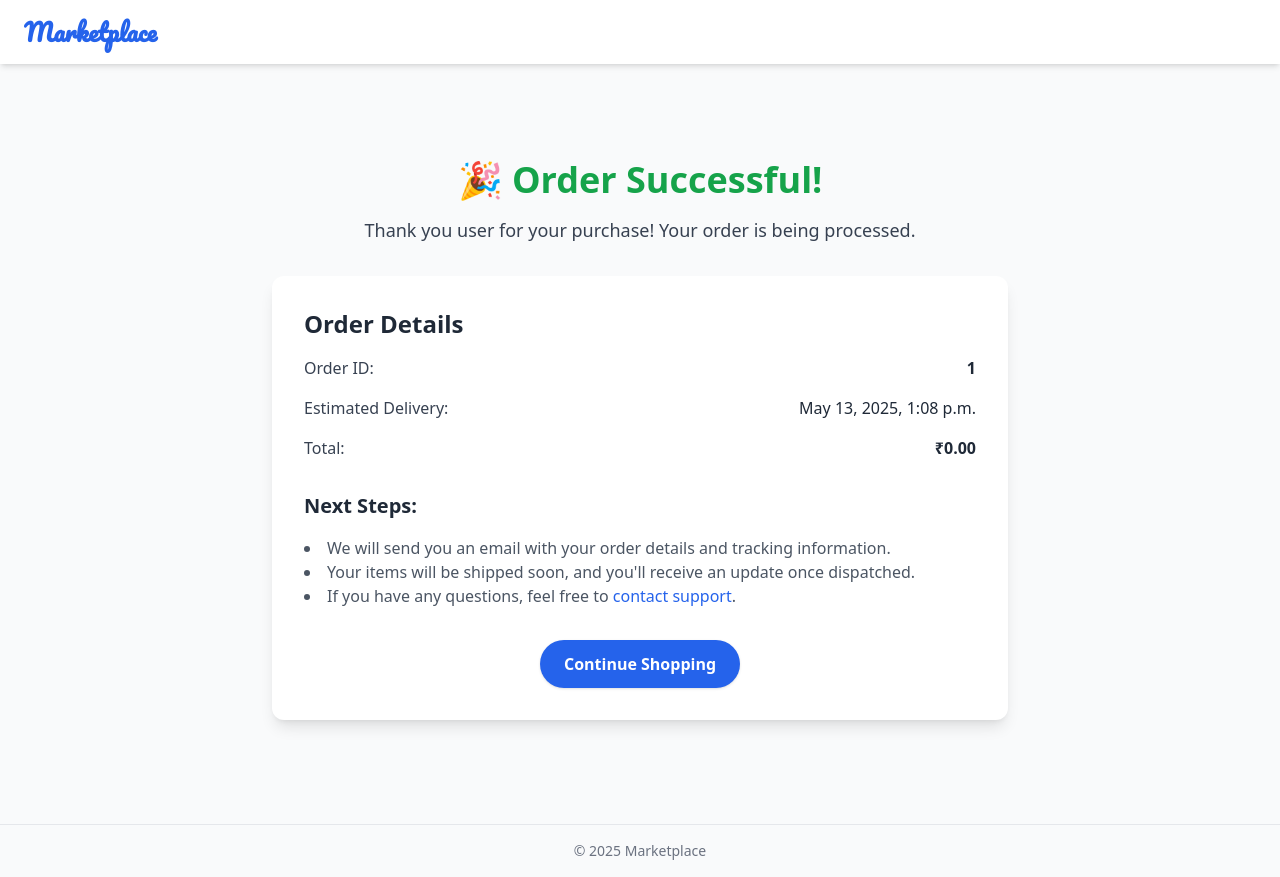
After one commit to laksh8/seller_server, a Django app: page /checkout/ in a window 1280 px wide. The commit adds this page. Run offline with Django 5.2, Linux system fonts and the light colour scheme; data comes from the database, SQL or seed files in the repository; data that the repository does not hold is empty; some libraries are stand-ins or nearby versions.

Commit message:
cart functionality

```diff
--- a/core/Templates/Product_detail.html
+++ b/core/Templates/Product_detail.html
@@ -1,4 +1,4 @@
-{% extends 'store/base.html' %}
+{% extends 'base.html' %}
 {% block title %}{{ product.name }}{% endblock %}
 
 {% block content %}
@@ -7,6 +7,6 @@
     <p class="mb-4 text-gray-700">{{ product.description }}</p>
     <p class="text-lg text-blue-600 font-semibold mb-2">Price: ₹{{ product.price }}</p>
     <p class="mb-4 text-gray-600">In Stock: {{ product.available_quantity }}</p>
-    <a href="{% url 'product_catalog' %}" class="inline-block text-blue-500 hover:underline">&larr; Back to Catalog</a>
+    <a href="/" class="inline-block text-blue-500 hover:underline">&larr; Back to Catalog</a>
 </div>
 {% endblock %}
--- a/core/Templates/base.html
+++ b/core/Templates/base.html
@@ -30,7 +30,7 @@
     </main>
 
     <footer class="mt-10 text-center text-gray-500 text-sm py-4 border-t">
-        &copy; 2025 My Marketplace
+        &copy; 2025 Marketplace
     </footer>
 </body>
 
--- /dev/null
+++ b/core/Templates/checkout_success.html
@@ -0,0 +1,45 @@
+{% extends 'base.html' %}
+{% block content %}
+<div class="max-w-3xl mx-auto px-4 py-16">
+    <div class="text-center mb-8">
+        <h1 class="text-4xl font-bold text-green-600 mb-4">🎉 Order Successful!</h1>
+        <p class="text-lg text-gray-700">Thank you {{ name }} for your purchase! Your order is being processed.</p>
+    </div>
+
+    <div class="bg-white shadow-lg rounded-xl p-8">
+        <h2 class="text-2xl font-semibold text-gray-800 mb-4">Order Details</h2>
+
+        <div class="space-y-4">
+            <div class="flex justify-between">
+                <span class="font-medium text-gray-700">Order ID:</span>
+                <span class="text-gray-800 font-bold">{{ order_id }}</span>
+            </div>
+            <div class="flex justify-between">
+                <span class="font-medium text-gray-700">Estimated Delivery:</span>
+                <span class="text-gray-800">{{ estimated_delivery }}</span>
+            </div>
+            <div class="flex justify-between">
+                <span class="font-medium text-gray-700">Total:</span>
+                <span class="text-gray-800 font-bold">₹{{ total_amount }}</span>
+            </div>
+        </div>
+
+        <div class="mt-8">
+            <h3 class="text-xl font-semibold text-gray-800 mb-4">Next Steps:</h3>
+            <ul class="list-disc list-inside text-gray-600">
+                <li>We will send you an email with your order details and tracking information.</li>
+                <li>Your items will be shipped soon, and you'll receive an update once dispatched.</li>
+                <li>If you have any questions, feel free to <a href="mailto:support@yourstore.com"
+                        class="text-blue-600 hover:underline">contact support</a>.</li>
+            </ul>
+        </div>
+
+        <div class="mt-8 text-center">
+            <a href="/"
+                class="inline-block bg-blue-600 hover:bg-blue-700 text-white font-semibold py-3 px-6 rounded-full shadow transition duration-200">
+                Continue Shopping
+            </a>
+        </div>
+    </div>
+</div>
+{% endblock %}
--- a/core/models.py
+++ b/core/models.py
@@ -2,7 +2,7 @@ from django.db import models
 from django.contrib.auth.models import User
 
 class Buyer(models.Model):
-    user = models.OneToOneField(User, on_delete=models.CASCADE)  # Or just store name/email
+    user = models.OneToOneField(User, on_delete=models.CASCADE)
     address = models.TextField()
     phone = models.CharField(max_length=20)
 
@@ -17,16 +17,23 @@ class Product(models.Model):
     available_quantity = models.IntegerField()
 
 class Order(models.Model):
-    buyer = models.ForeignKey(Buyer, on_delete=models.CASCADE)
+    buyer = models.CharField(max_length=100)
     created_at = models.DateTimeField(auto_now_add=True)
     total_amount = models.DecimalField(max_digits=10, decimal_places=2)
     status = models.CharField(max_length=20, choices=[('pending', 'Pending'), ('paid', 'Paid')])
 
+    def __str__(self):
+        return f"Order #{self.id} - {self.status}"
+
 class OrderItem(models.Model):
-    order = models.ForeignKey(Order, related_name='items', on_delete=models.CASCADE) # related name allows
-    product = models.ForeignKey(Product, on_delete=models.CASCADE)
+    order = models.ForeignKey(Order, related_name='items', on_delete=models.CASCADE)
+    product = models.ForeignKey('Product', on_delete=models.CASCADE)
     quantity = models.IntegerField()
-    price = models.DecimalField(max_digits=10, decimal_places=2)  # price at the time of order
+    price = models.DecimalField(max_digits=10, decimal_places=2)
+
+    def __str__(self):
+        return f"{self.product.name} x {self.quantity}"
+
 
 class Invoice(models.Model):
     order = models.OneToOneField(Order, on_delete=models.CASCADE)
--- a/core/urls.py
+++ b/core/urls.py
@@ -4,4 +4,8 @@ from . import views
 urlpatterns = [
     path('', views.product_catalog, name='product_catalog'),
     path('product/<int:pk>/', views.product_detail, name='product_detail'),
+    path('add-to-cart/<int:product_id>/', views.add_to_cart, name='add_to_cart'),
+    path('cart/', views.view_cart, name='view_cart'),
+    path('checkout/', views.checkout, name='checkout'),
+    path('product_list/', views.product_list, name = 'product_list'),
 ]
--- a/core/views.py
+++ b/core/views.py
@@ -1,17 +1,92 @@
+from django.utils import timezone
+from decimal import Decimal
 from django.shortcuts import render
 
 from core.utils.token_utils import decode_user_token
-from .models import Product
+from .models import Order, OrderItem, Product
+
+username = 'user'
 
 def product_catalog(request):
+    global username
     token = request.GET.get('token')
+
+    cart = request.session.get('cart', {})
+    cart_item_count = sum(cart.values())  # total quantity of all items
+
     user = decode_user_token(token)
     username = 'user'
     if user:
         username = user['username']
     products = Product.objects.filter(available_quantity__gt=0)
-    return render(request, 'catalog.html', {'products': products, 'username': username})
+    return render(request, 'catalog.html', {'products': products, 'username': username, 'cart_item_count': cart_item_count,})
+
+def product_list(request):
+    products = Product.objects.all()
+    return render(request, 'product_list.html', {'products': products})
 
 def product_detail(request, pk):
     product = Product.objects.get(pk=pk)
     return render(request, 'product_detail.html', {'product': product})
+
+# views.py
+from django.shortcuts import render, redirect, get_object_or_404
+from .models import Product
+
+def add_to_cart(request, product_id):
+    cart = request.session.get('cart', {})
+    cart[product_id] = cart.get(product_id, 0) + 1
+    request.session['cart'] = cart
+    return redirect('product_catalog')  # or wherever you want to redirect
+
+def view_cart(request):
+    cart = request.session.get('cart', {})
+    products = Product.objects.filter(id__in=cart.keys())
+    cart_items = [
+        {'product': p, 'quantity': cart[str(p.id)], 'total': p.price * cart[str(p.id)]}
+        for p in products
+    ]
+    return render(request, 'cart.html', {'cart_items': cart_items})
+
+def checkout(request):
+    # Assuming the cart is stored in the session
+    cart = request.session.get('cart', {})
+
+    # Calculate the total amount
+    total_amount = Decimal('0.00')
+    items = []
+    for product_id, quantity in cart.items():
+        product = Product.objects.get(id=product_id)
+        total_amount += product.price * quantity
+        items.append({
+            'product': product,
+            'quantity': quantity,
+            'price': product.price,
+        })
+
+    # Save the order to the database
+    order = Order.objects.create(
+        buyer = username,  # Assuming the user is logged in
+        total_amount=total_amount,
+        status='paid',  # You can change this based on payment gateway status
+    )
+
+    # Save the order items
+    for item in items:
+        OrderItem.objects.create(
+            order=order,
+            product=item['product'],
+            quantity=item['quantity'],
+            price=item['price'],
+        )
+
+    # Clear the cart after order is placed
+    request.session['cart'] = {}
+
+    # Send the order details to the success template
+    return render(request, 'checkout_success.html', {
+        'order_id': order.id,
+        'estimated_delivery': timezone.now() + timezone.timedelta(days=7),  # Adjust this as needed
+        'total_amount': total_amount,
+        'name':username,
+    })
```
Also changed, not shown: core/Templates/cart.html (added, +33 -0 lines), core/Templates/catalog.html (+38 -3 lines), core/Templates/product_list.html (added, +13 -0 lines), core/migrations/0002_alter_order_buyer.py (added).
